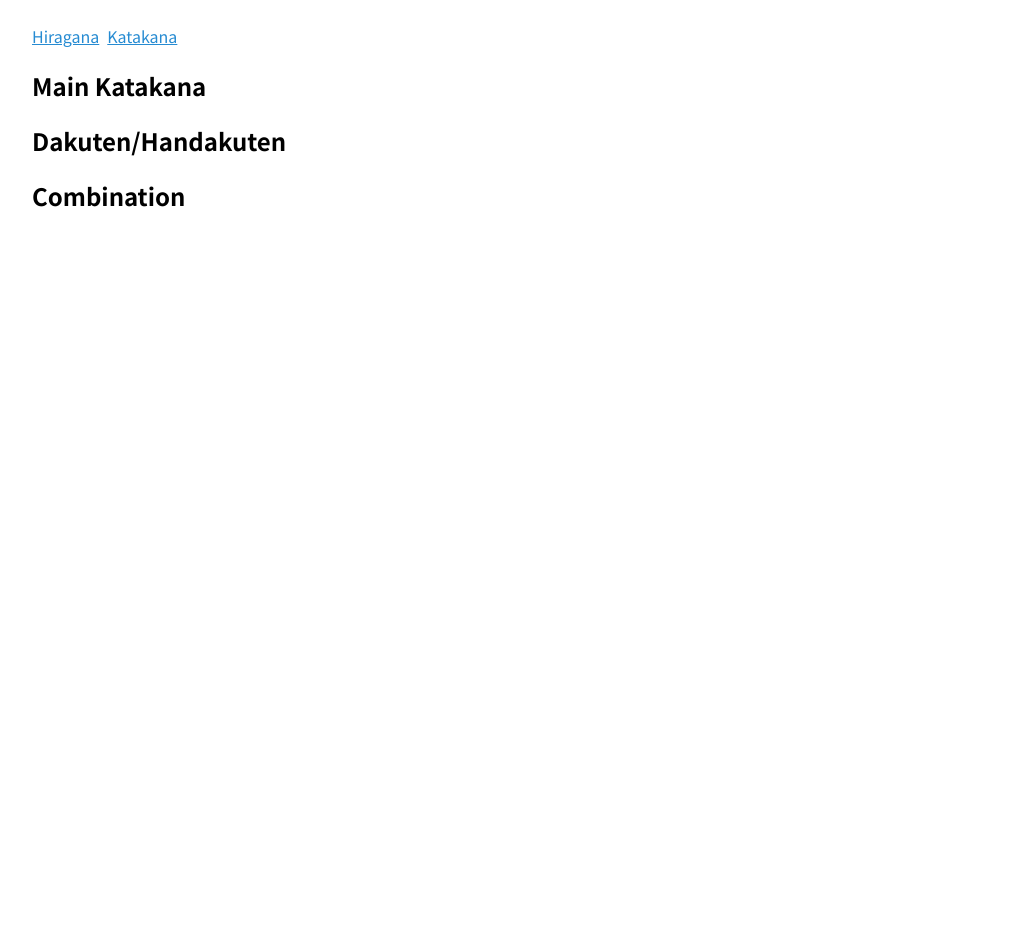
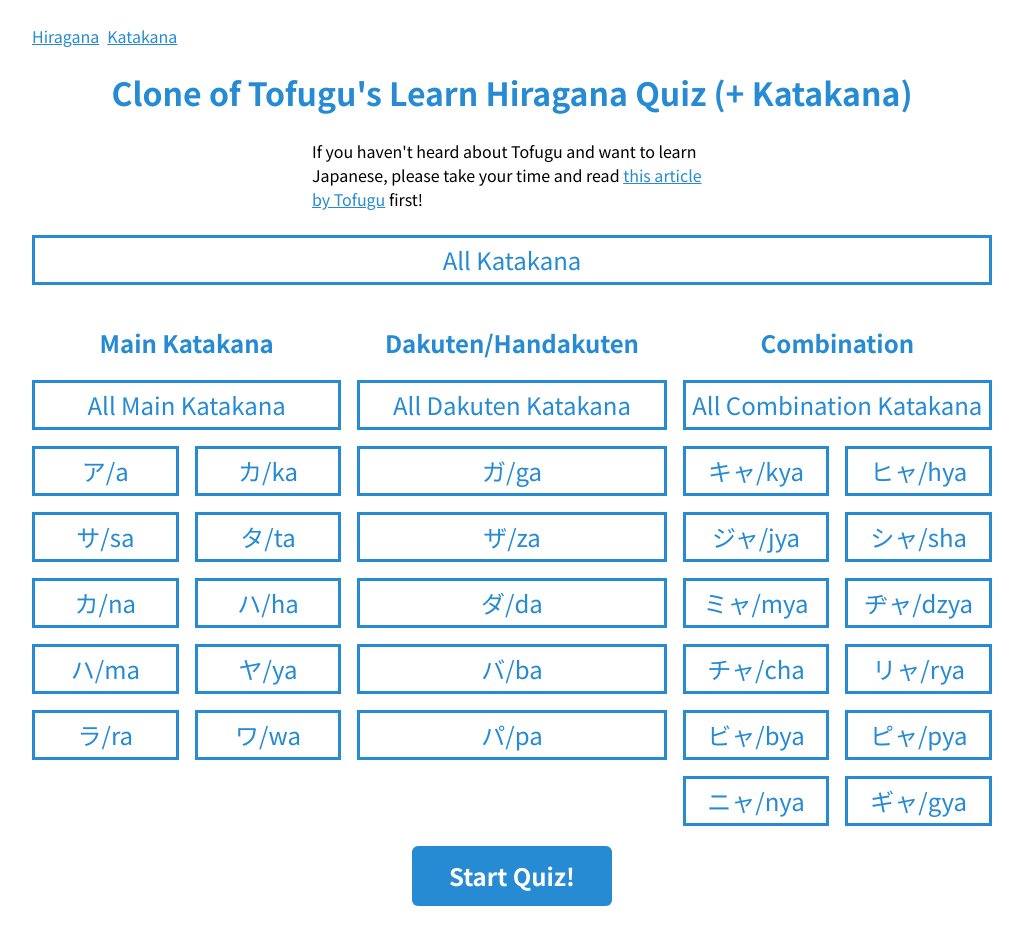
Before and after one commit to rayhanw/learn-japanese, a React (Create React App) app: page /katakana in a window 1280 px wide. Shown: the whole page, without its empty margins (128-1151 px from the left). Before the commit the page ends 800 px from the top, so only its background shows below. Built offline with nearby package versions, Linux system fonts and the light colour scheme.

Commit message:
modify pages to handle Katakana

```diff
--- a/src/pages/Hiragana.tsx
+++ b/src/pages/Hiragana.tsx
@@ -15,36 +15,37 @@
 		false
 	);
 	const { main, dakuten, dakutenCombination } = HIRAGANA_MAPPING;
+	const payload: { type: "hiragana" } = { type: "hiragana" };
 
 	const handleAllHiraganaChange = () => {
 		if (allHiraganaActive) {
-			dispatch({ type: "REMOVE_ALL_HIRAGANA" });
+			dispatch({ type: "REMOVE_ALL", payload });
 		} else {
-			dispatch({ type: "ADD_ALL_HIRAGANA" });
+			dispatch({ type: "ADD_ALL", payload });
 		}
 		setAllHiraganaActive(prevState => !prevState);
 	};
 	const handleMainHiraganaChange = () => {
 		if (mainHiraganaActive) {
-			dispatch({ type: "REMOVE_MAIN_HIRAGANA" });
+			dispatch({ type: "REMOVE_MAIN", payload });
 		} else {
-			dispatch({ type: "ADD_MAIN_HIRAGANA" });
+			dispatch({ type: "ADD_MAIN", payload });
 		}
 		setMainHiraganaActive(prevState => !prevState);
 	};
 	const handleDakutenHiraganaChange = () => {
 		if (dakutenHiraganaActive) {
-			dispatch({ type: "REMOVE_DAKUTEN_HIRAGANA" });
+			dispatch({ type: "REMOVE_DAKUTEN", payload });
 		} else {
-			dispatch({ type: "ADD_DAKUTEN_HIRAGANA" });
+			dispatch({ type: "ADD_DAKUTEN", payload });
 		}
 		setDakutenHiraganaActive(prevState => !prevState);
 	};
 	const handleCombinationHiraganaChange = () => {
 		if (combinationHiraganaActive) {
-			dispatch({ type: "REMOVE_COMBINATION_HIRAGANA" });
+			dispatch({ type: "REMOVE_COMBINATION", payload });
 		} else {
-			dispatch({ type: "ADD_COMBINATION_HIRAGANA" });
+			dispatch({ type: "ADD_COMBINATION", payload });
 		}
 		setCombinationHiraganaActive(prevState => !prevState);
 	};
@@ -126,7 +127,7 @@
 				</div>
 			</div>
 			<div className="relativeCenter">
-				<Link to="/quiz" className="btn btn-primary btn-lg">
+				<Link to="/quiz/hiragana" className="btn btn-primary btn-lg">
 					Start Quiz!
 				</Link>
 			</div>
--- a/src/pages/Katakana.tsx
+++ b/src/pages/Katakana.tsx
@@ -1,18 +1,135 @@
-import React from "react";
+import React, { useState } from "react";
 import { Head } from "../components/Head";
+import { useGlobalStateContext } from "../contexts/globalState";
+import { KATAKANA_MAPPING } from "../constants";
+import { Checkbox } from "../components/Checkbox";
+import { CheckboxCollection } from "../components/CheckboxCollection";
+import { Link } from "react-router-dom";
 
 export const Katakana: React.FC = () => {
+	const { dispatch } = useGlobalStateContext();
+	const [allKatakanaActive, setAllKatakanaActive] = useState(false);
+	const [mainKatakanaActive, setMainKatakanaActive] = useState(false);
+	const [dakutenKatakanaActive, setDakutenKatakanaActive] = useState(false);
+	const [combinationKatakanaActive, setCombinationKatakanaActive] = useState(
+		false
+	);
+	const { main, dakuten, dakutenCombination } = KATAKANA_MAPPING;
+	const payload: { type: "katakana" } = { type: "katakana" };
+
+	const handleAllKatakanaChange = () => {
+		if (allKatakanaActive) {
+			dispatch({ type: "REMOVE_ALL", payload });
+		} else {
+			dispatch({ type: "ADD_ALL", payload });
+		}
+		setAllKatakanaActive(prevState => !prevState);
+	};
+	const handleMainKatakanaChange = () => {
+		if (mainKatakanaActive) {
+			dispatch({ type: "REMOVE_MAIN", payload });
+		} else {
+			dispatch({ type: "ADD_MAIN", payload });
+		}
+		setMainKatakanaActive(prevState => !prevState);
+	};
+	const handleDakutenKatakanaChange = () => {
+		if (dakutenKatakanaActive) {
+			dispatch({ type: "REMOVE_DAKUTEN", payload });
+		} else {
+			dispatch({ type: "ADD_DAKUTEN", payload });
+		}
+		setDakutenKatakanaActive(prevState => !prevState);
+	};
+	const handleCombinationKatakanaChange = () => {
+		if (combinationKatakanaActive) {
+			dispatch({ type: "REMOVE_COMBINATION", payload });
+		} else {
+			dispatch({ type: "ADD_COMBINATION", payload });
+		}
+		setCombinationKatakanaActive(prevState => !prevState);
+	};
+
 	return (
-		<div id="katakanaPage">
+		<div id="hiraganaPage">
 			<Head title="Katakana Quiz" />
-			<div className="katakanaContainer">
-				<h2>Main Katakana</h2>
+			<div className="mb-3">
+				<h1 className="textCenter blueText mb-3">
+					Clone of Tofugu's Learn Hiragana Quiz (+ Katakana)
+				</h1>
+				<div className="squashedIn">
+					<p>
+						If you haven't heard about Tofugu and want to learn Japanese, please
+						take your time and read{" "}
+						<a
+							href="https://www.tofugu.com/learn-japanese/"
+							rel="noreferrer noopener"
+							target="_blank"
+						>
+							this article by Tofugu
+						</a>{" "}
+						first!
+					</p>
+				</div>
 			</div>
-			<div>
-				<h2>Dakuten/Handakuten</h2>
+			<Checkbox
+				text="All Katakana"
+				hiragana=""
+				classList={`${allKatakanaActive ? "checked" : ""}`}
+				handleMultipleChange={handleAllKatakanaChange}
+			/>
+			<div className="pageGrid">
+				<div>
+					<h2 className="title">Main Katakana</h2>
+					<CheckboxCollection
+						data={main}
+						shouldActivate={mainKatakanaActive || allKatakanaActive}
+					>
+						<Checkbox
+							text="All Main Katakana"
+							hiragana=""
+							classList="mb-2"
+							handleMultipleChange={handleMainKatakanaChange}
+							checked={mainKatakanaActive || allKatakanaActive}
+						/>
+					</CheckboxCollection>
+				</div>
+				<div>
+					<h2 className="title">Dakuten/Handakuten</h2>
+					<CheckboxCollection
+						data={dakuten}
+						columnCount="oneColumn"
+						shouldActivate={dakutenKatakanaActive || allKatakanaActive}
+					>
+						<Checkbox
+							text="All Dakuten Katakana"
+							hiragana=""
+							classList={`mb-2 ${dakutenKatakanaActive ? "checked" : ""}`}
+							handleMultipleChange={handleDakutenKatakanaChange}
+							checked={dakutenKatakanaActive || allKatakanaActive}
+						/>
+					</CheckboxCollection>
+				</div>
+				<div>
+					<h2 className="title">Combination</h2>
+					<CheckboxCollection
+						data={dakutenCombination}
+						shouldActivate={combinationKatakanaActive || allKatakanaActive}
+					>
+						<Checkbox
+							text="All Combination Katakana"
+							hiragana=""
+							classList={`mb-2 ${combinationKatakanaActive ? "checked" : ""}`}
+							handleMultipleChange={handleCombinationKatakanaChange}
+							checked={combinationKatakanaActive || allKatakanaActive}
+						/>
+					</CheckboxCollection>
+				</div>
 			</div>
-			<div>
-				<h2>Combination</h2>
+			<div className="relativeCenter">
+				<Link to="/quiz/katakana" className="btn btn-primary btn-lg">
+					Start Quiz!
+				</Link>
 			</div>
 		</div>
 	);
--- a/src/pages/Quiz.tsx
+++ b/src/pages/Quiz.tsx
@@ -1,5 +1,5 @@
 import React, { useEffect, useState } from "react";
-import { useHistory } from "react-router-dom";
+import { useHistory, useParams } from "react-router-dom";
 import { Kata } from "../components/Kata";
 import { INSTRUCTIONS } from "../constants";
 import { useGlobalStateContext } from "../contexts/globalState";
@@ -7,35 +7,30 @@
 import { Head } from "../components/Head";
 
 export const Quiz: React.FC = () => {
-	const {
-		dispatch,
-		state: { kata }
-	} = useGlobalStateContext();
+	const { dispatch, state } = useGlobalStateContext();
 	const [activeKata, setActiveKata] = useState<Record<string, string>[]>([]);
 	const history = useHistory();
+	const { hiragana, katakana } = state;
+	const { type } = useParams<{ type: "hiragana" | "katakana" }>();
 
 	const handleFinish = () => {
-		history.push("/result");
+		history.push(`/result/${type}`);
 	};
 
 	useEffect(() => {
 		return () => {
-			dispatch({ type: "REMOVE_ALL_HIRAGANA" });
+			dispatch({ type: "REMOVE_ALL", payload: { type } });
 		};
-	}, [dispatch]);
+	}, [dispatch, type]);
 
 	useEffect(() => {
 		setActiveKata(prevState => {
-			const mainHiragana = mapActiveToValues(kata, "main");
-			const dakutenHiragana = mapActiveToValues(kata, "dakuten");
-			const combinationHiragana = mapActiveToValues(kata, "dakutenCombination");
+			const kata = type === "hiragana" ? hiragana.kata : katakana.kata;
+			const main = mapActiveToValues(type, kata, "main");
+			const dakuten = mapActiveToValues(type, kata, "dakuten");
+			const combination = mapActiveToValues(type, kata, "dakutenCombination");
 
-			const allActiveKata = [
-				...mainHiragana,
-				...dakutenHiragana,
-				...combinationHiragana,
-				...prevState
-			];
+			const allActiveKata = [...main, ...dakuten, ...combination, ...prevState];
 
 			return shuffle(allActiveKata);
 		});
@@ -46,7 +41,8 @@
 		<div id="quizPage">
 			<Head title="Quiz" />
 			<h1 className="blueText textCenter">
-				Type Romaji for the Hiragana That You Know!
+				Type Romaji for the{" "}
+				{type[0].toUpperCase() + type.substr(1, type.length)} That You Know!
 			</h1>
 			<ul>
 				{INSTRUCTIONS.map((text, i) => (
--- a/src/pages/Result.tsx
+++ b/src/pages/Result.tsx
@@ -1,6 +1,6 @@
 import React from "react";
 import { useGlobalStateContext } from "../contexts/globalState";
-import { useHistory } from "react-router-dom";
+import { useHistory, useParams } from "react-router-dom";
 import { Head } from "../components/Head";
 import { ResultSection } from "../components/ResultSection";
 
@@ -11,6 +11,8 @@
 	} = useGlobalStateContext();
 	const history = useHistory();
 	const { main, dakuten, dakutenCombination } = result;
+	const { type } = useParams<{ type: "hiragana" | "katakana" }>();
+	const capitalizedType = type[0].toUpperCase() + type.substr(1);
 
 	const restart = () => {
 		dispatch({ type: "CLEAR_RESULT" });
@@ -21,10 +23,10 @@
 		<div id="resultPage">
 			<Head title="Result" />
 			<div className="pageGrid">
-				<ResultSection title="Main Hiragana" content={main} />
-				<ResultSection title="Dakuten Hiragana" content={dakuten} />
+				<ResultSection title={`Main ${capitalizedType}`} content={main} />
+				<ResultSection title={`Dakuten ${capitalizedType}`} content={dakuten} />
 				<ResultSection
-					title="Combination Hiragana"
+					title={`Combination ${capitalizedType}`}
 					content={dakutenCombination}
 				/>
 			</div>
```
